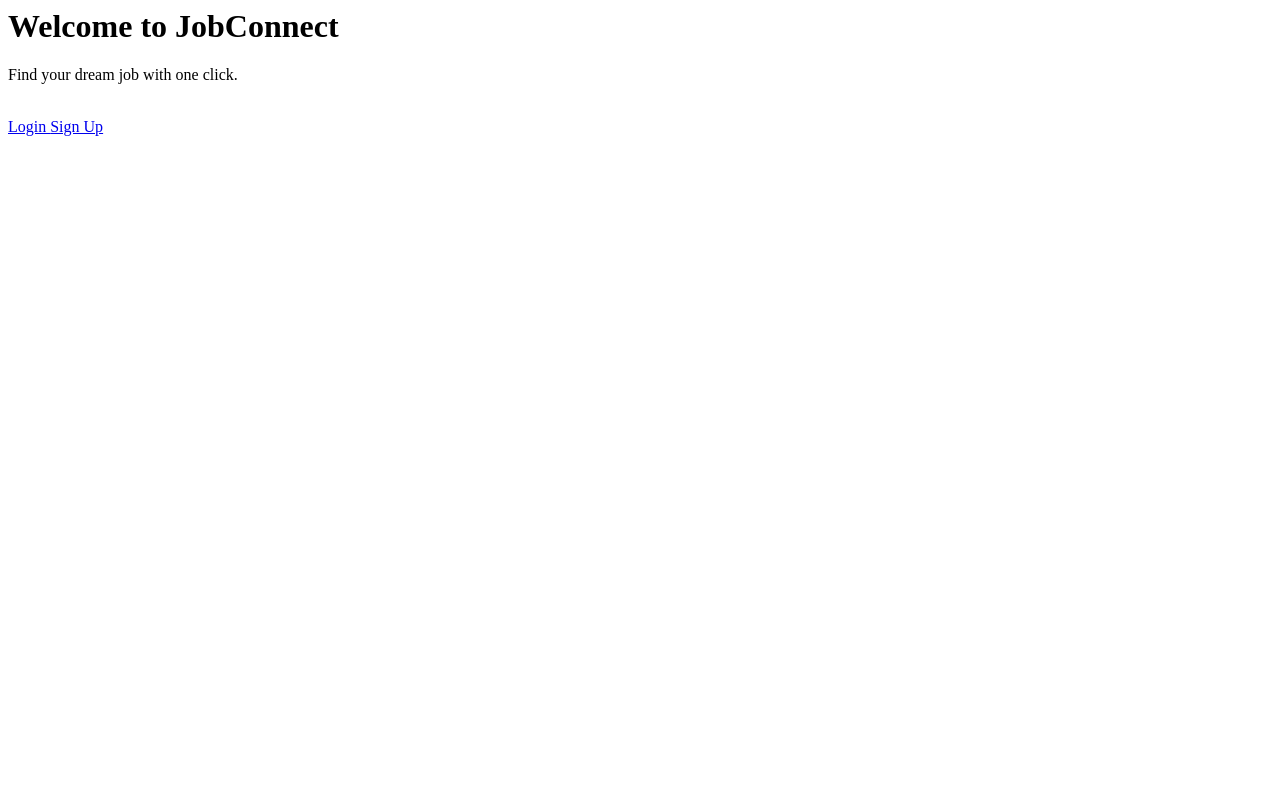
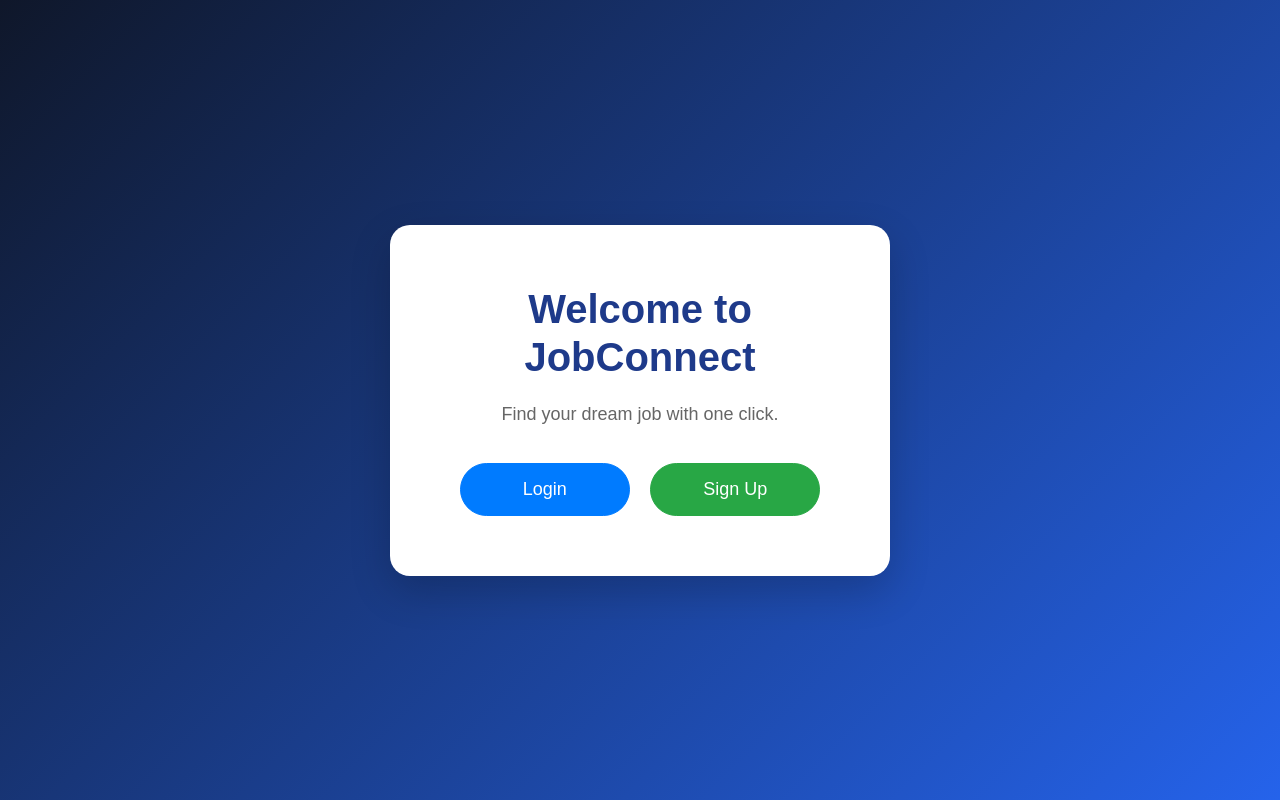
Before and after one commit to Bhaskar2687/job-connect, a Flask app: page / in a window 1280 px wide. Run offline with Flask 3, Linux system fonts and the light colour scheme.

Commit message:
updated landing

```diff
--- a/app/templates/landing.html
+++ b/app/templates/landing.html
@@ -1,23 +1,72 @@
+<!DOCTYPE html>
+<html lang="en">
+<head>
+    <meta charset="UTF-8">
+    <meta name="viewport" content="width=device-width, initial-scale=1.0">
+    <title>JobConnect</title>
 
+    <!-- Bootstrap CSS -->
+    <link href="https://cdn.jsdelivr.net/npm/bootstrap@4.6.2/dist/css/bootstrap.min.css" rel="stylesheet">
 
-<div class="container text-center mt-5">
+    <style>
+        body{
+            margin:0;
+            padding:0;
+            height:100vh;
+            display:flex;
+            justify-content:center;
+            align-items:center;
+            background:linear-gradient(135deg,#0f172a,#2563eb);
+            font-family:Arial, Helvetica, sans-serif;
+        }
 
-    <h1 class="display-3 font-weight-bold">
-        Welcome to JobConnect
-    </h1>
+        .card-box{
+            background:white;
+            padding:60px;
+            border-radius:20px;
+            text-align:center;
+            box-shadow:0 15px 40px rgba(0,0,0,.2);
+            width:500px;
+        }
 
-    <p class="lead mt-3">
-        Find your dream job with one click.
-    </p>
+        h1{
+            font-weight:bold;
+            color:#1e3a8a;
+        }
 
-    <br>
+        p{
+            color:#666;
+            margin:20px 0 35px;
+            font-size:18px;
+        }
 
-    <a href="{{ url_for('login') }}" class="btn btn-primary btn-lg mr-3">
+        .btn{
+            width:170px;
+            padding:12px;
+            font-size:18px;
+            border-radius:30px;
+        }
+    </style>
+
+</head>
+
+<body>
+
+<div class="card-box">
+
+    <h1>Welcome to JobConnect</h1>
+
+    <p>Find your dream job with one click.</p>
+
+    <a href="{{ url_for('login') }}" class="btn btn-primary mr-3">
         Login
     </a>
 
-    <a href="{{ url_for('register') }}" class="btn btn-success btn-lg">
+    <a href="{{ url_for('register') }}" class="btn btn-success">
         Sign Up
     </a>
 
 </div>
+
+</body>
+</html>
```
